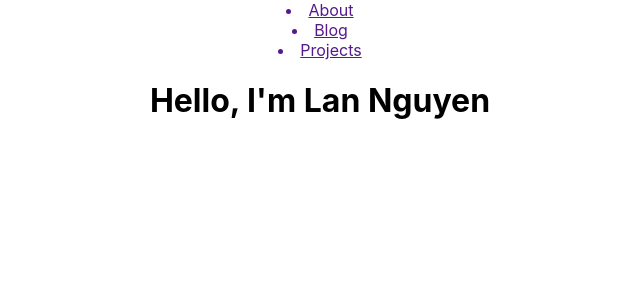
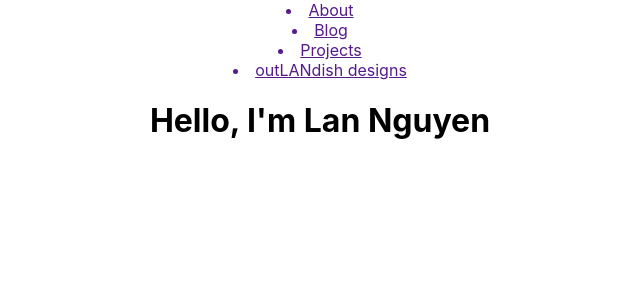
Before and after one commit to nguyenlan13/portfolio, a React (Create React App) app: page / in a window 1280 px wide. Shown: the top 300 px of the page, without its empty margins (320-960 px from the left). Built offline with nearby package versions, Linux system fonts and the light colour scheme.

Commit message:
add links

```diff
--- a/src/Components/Navbar.js
+++ b/src/Components/Navbar.js
@@ -14,6 +14,9 @@ function Navbar() {
             <Link>
                 <li>Projects</li>
             </Link>
+            <Link>
+                <li>outLANdish designs</li>
+            </Link>
         </nav>
     );
 }
```
